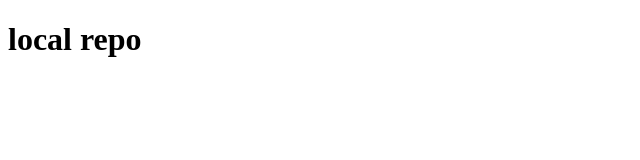
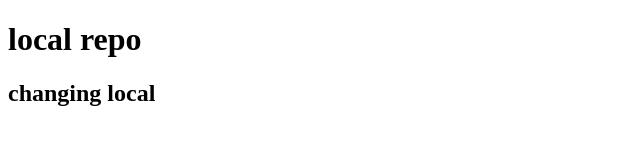
Before and after one commit to gu45/localrepo, a plain HTML site: page index.html in a window 1280 px wide. Shown: the whole page, without its empty margins (0-640 px from the left). Drawn offline with Linux system fonts and the light colour scheme.

Commit message:
initialing 2nd change

```diff
--- a/index.html
+++ b/index.html
@@ -7,5 +7,6 @@
 </head>
 <body>
     <h1>local repo</h1>
+    <h2>changing local</h2>
 </body>
 </html>
```
